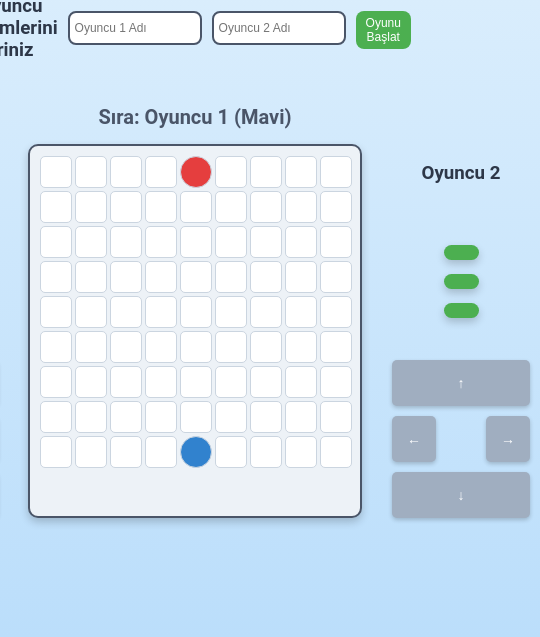
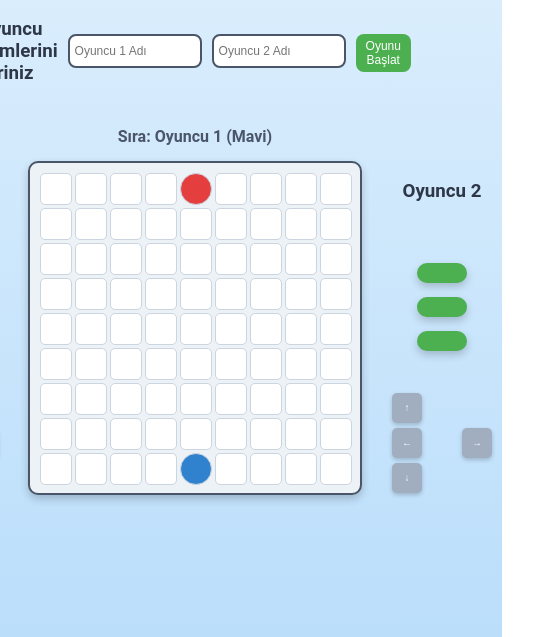
Before and after one commit to harunnkayaa/harunnkayaa.github.io, a plain HTML site: page ileriProg/index.html in a window 390 px wide. Shown: the part 207-844 px from the top of the page, 540 px wide, since content can reach past the window. Drawn offline with Linux system fonts and the light colour scheme.

Commit message:
Update styles.css

```diff
--- a/ileriProg/styles.css
+++ b/ileriProg/styles.css
@@ -285,7 +285,7 @@ h1 {
   }
 
   #game-board {
-    grid-template-columns: repeat(9, 30px);
+    grid-template-columns: repeat(9, 30px); /* Hücre boyutlarını küçült */
     grid-template-rows: repeat(9, 30px);
   }
 
@@ -294,18 +294,33 @@ h1 {
     height: 30px;
   }
 
+  .buttons {
+    grid-template-areas: /* Yön butonları düzeni daha kompakt */
+      "up"
+      "left mid right"
+      "down";
+    gap: 5px;
+  }
+
   .buttons .button {
-    font-size: 5x;
+    font-size: 10px; /* Yazı boyutunu küçült */
+    padding: 5px; /* Buton iç boşluğu azalt */
+    width: 30px; /* Buton genişliği */
+    height: 30px; /* Buton yüksekliği */
   }
 
   .card {
-    width: 35px;
-    height: 15px;
-    font-size: 5px;
+    width: 50px; /* Kart genişliği küçültüldü */
+    height: 20px; /* Kart yüksekliği küçültüldü */
+    font-size: 10px; /* Kart yazı boyutu */
   }
 
   #player-name-inputs button {
-    padding: 5px 10px;
+    padding: 5px 10px; /* Daha küçük butonlar */
     font-size: 12px;
   }
+
+  #status {
+    font-size: 16px; /* Daha küçük durum ekranı */
+  }
 }
```
